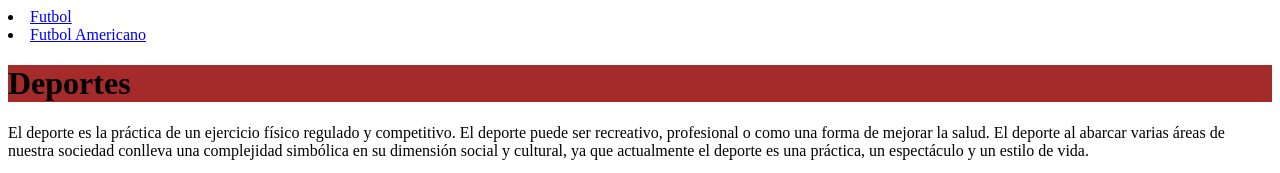
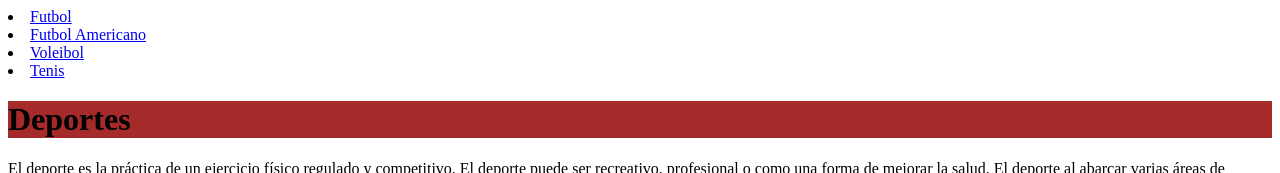
Before and after one commit to ErickMaciasJ/sitio, a plain HTML site: page index.html in a window 1280 px wide. Shown: the top 173 px of the page. Drawn offline with Linux system fonts and the light colour scheme.

Commit message:
agregue li

```diff
--- a/index.html
+++ b/index.html
@@ -11,6 +11,8 @@
 <nav>
     <li><a href="futbol.html">Futbol</a></li>
     <li><a href="futamericano.html">Futbol Americano</a></li>
+    <li><a href="voli.html">Voleibol</a></li>
+    <li><a href="Tenis.html">Tenis</a></li>
 
 </nav>
     <h1>Deportes</h1>
```
